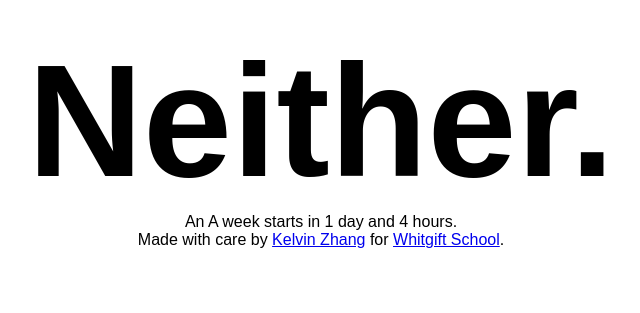
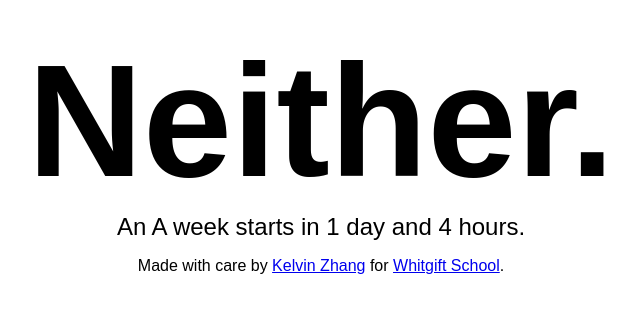
Before and after one commit to kz/isitaweekorbweek, a plain HTML site: page index.html in a window 1280 px wide. Shown: the part 171-484 px from the top of the page, without its empty margins (319-959 px from the left). Drawn offline with Linux system fonts and the light colour scheme.

Commit message:
Update font sizes to use em

```diff
--- a/index.html
+++ b/index.html
@@ -11,12 +11,13 @@
         #answer {
             margin-top: 200px;
             font-weight: bold;
-            font-size: 120pt;
+            font-size: 10em;
             font-family: Arial, sans-serif;
             text-decoration: none;
             color: black;
         }
         #next {
+            font-size: 1.5em;
             font-family: Arial, sans-serif;
         }
         #footer {
@@ -27,7 +28,7 @@
 <body>
     <div id="answer"></div>
     <div id="next"></div>
-    <footer id="footer">Made with care by <a href="http://iamkelv.in/">Kelvin Zhang</a> for <a href="http://whitgift.co.uk/">Whitgift School</a>.</footer>
+    <footer id="footer"><p>Made with care by <a href="http://iamkelv.in/">Kelvin Zhang</a> for <a href="http://whitgift.co.uk/">Whitgift School</a>.</p></footer>
 
     <script src="moment.min.js"></script>
     <script src="countdown.min.js"></script>
```
